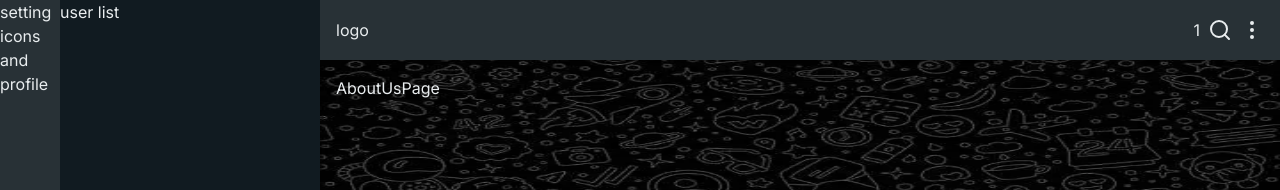
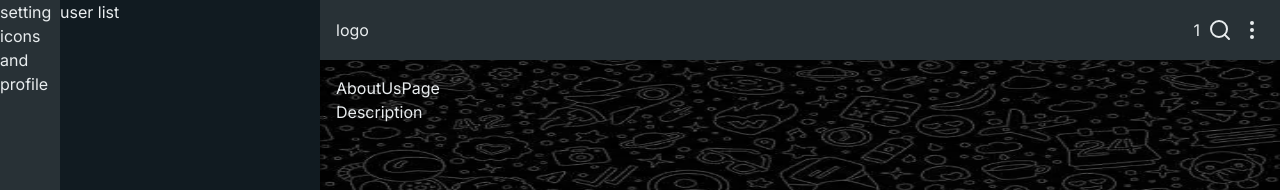
Before and after one commit to deepakspoc/react-whatsapp-clone, a Next.js app: page /about-us in a window 1280 px wide. Shown: the top 190 px of the page. Built offline with nearby package versions, Linux system fonts and the light colour scheme.

Commit message:
In about us page one paragraph added

```diff
--- a/app/about-us/page.tsx
+++ b/app/about-us/page.tsx
@@ -2,6 +2,7 @@ const AboutUsPage = () => {
   return (
     <div>
       <h1>AboutUsPage</h1>
+      <p>Description</p>
     </div>
   );
 };
```
